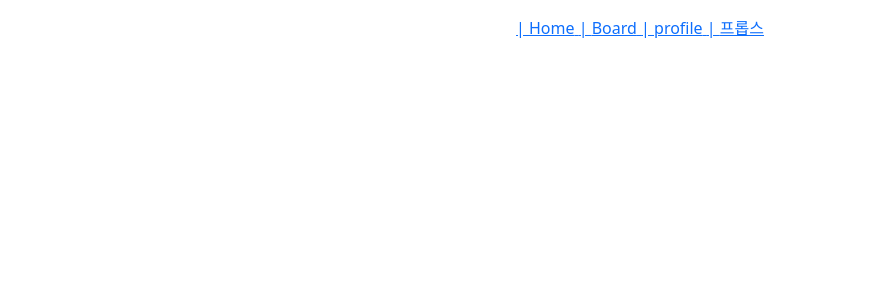
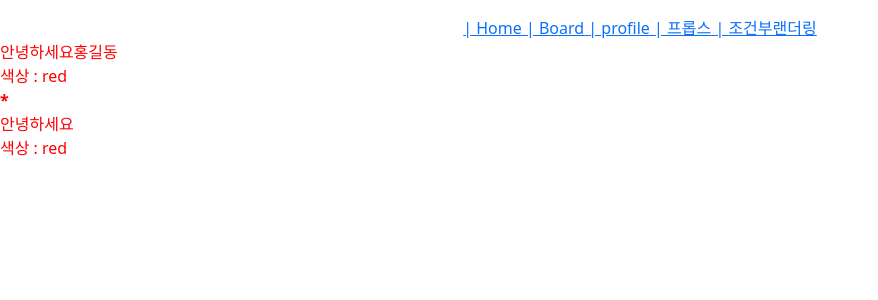
Before and after one commit to khg011213/react-vite-khj-example, a React (Vite) app: page /three in a window 1280 px wide. Shown: the top 300 px of the page, without its empty margins (0-878 px from the left). Built offline with nearby package versions, Linux system fonts and the light colour scheme.

Commit message:
조건부 랜더링 완료

```diff
--- /dev/null
+++ b/src/components/Hello3.jsx
@@ -0,0 +1,15 @@
+import React from 'react'
+
+const Hello3 = ({ color, name, isSpecial, isName }) => {
+  return (
+    //prettier-ignore
+    <div style={{color: color}}>
+      안녕하세요{isName ? name : null}<br/>
+      색상 : {color}<br/>
+      {isSpecial ? <b>*</b> : null}
+
+    </div>
+  )
+}
+
+export default Hello3
--- /dev/null
+++ b/src/pages/ThressPage.jsx
@@ -0,0 +1,16 @@
+import React from 'react'
+import Hello from '../components/Hello'
+import Hello2 from '../components/Hello2'
+import Hello3 from '../components/Hello3'
+//<Hello name="홍길동">  객체임 그래서 파라미터를 만들어서 넘길수 있다.
+const ThreePage = () => {
+  return (
+    //prettier-ignore
+    <div>
+      <Hello3 name="홍길동" color="red" isSpecial={true} isName={true}></Hello3>
+      <Hello3 name="홍길동" color="red" isSpecial={false} isName={false}></Hello3>
+    </div>
+  )
+}
+
+export default ThreePage
--- a/src/route/Routes.jsx
+++ b/src/route/Routes.jsx
@@ -12,6 +12,7 @@
 import BoardPage from '../pages/boardPage'
 import ProfilePage from '../pages/ProfilePage'
 import PropsPage from '../pages/PropsPage'
+import ThressPage from '../pages/ThressPage'
 // Routes로 들어오면 그 경로에 맞게 결과를 보여줌
 
 const routes = [
@@ -31,6 +32,11 @@
     element: <PropsPage />,
     title: '프롭스',
   },
+  {
+    path: '/three',
+    element: <ThressPage />,
+    title: '조건부랜더링',
+  },
 ]
 
 export default routes
```
